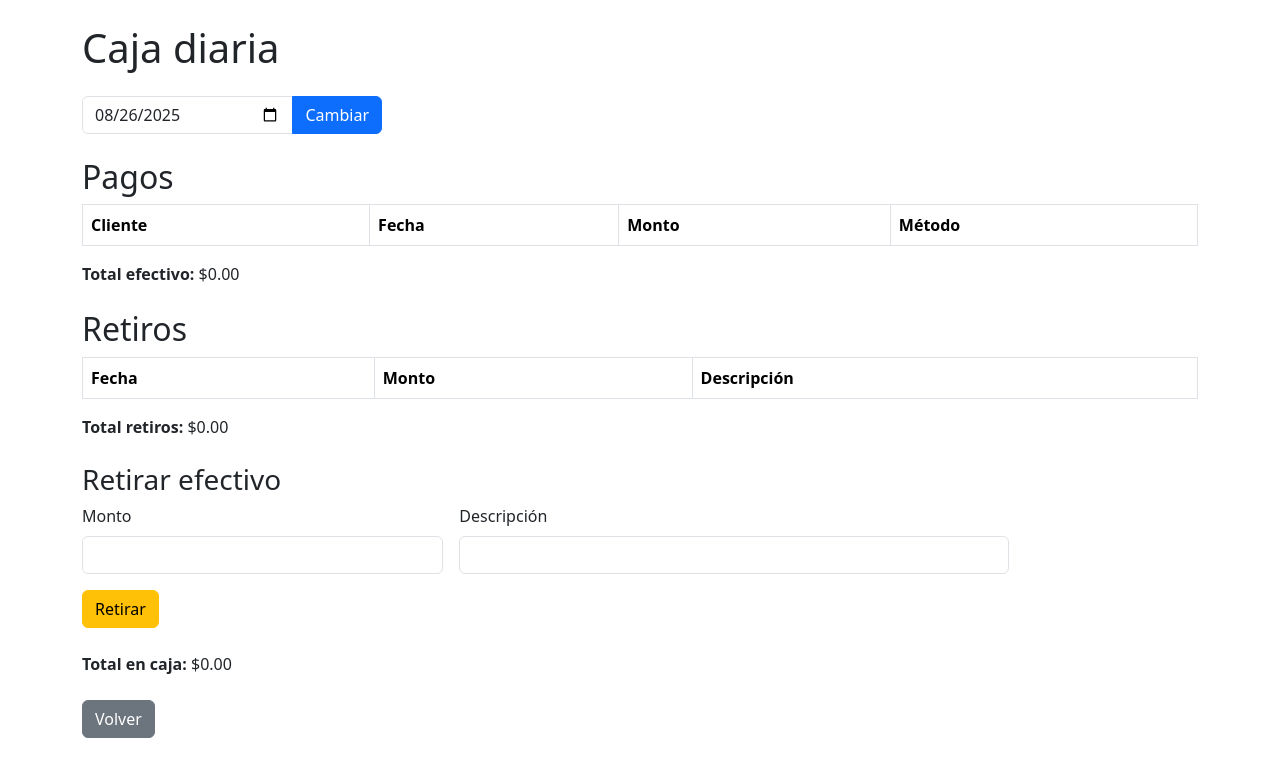
After one commit to benjamacias/lotteryappc, a Flask app: page /cash in a window 1280 px wide. The commit adds this page. Shown: the top 777 px of the page. Run offline with Flask 3, Linux system fonts and the light colour scheme; the visitor is signed in with stand-in values (Sample User, id 1); lists and menus that the app fills with data are empty.

Commit message:
Add cash summary template

```diff
--- a/client_debt_app/app.py
+++ b/client_debt_app/app.py
@@ -6,7 +6,7 @@ from flask_wtf import CSRFProtect
 from werkzeug.security import generate_password_hash, check_password_hash
 from flask_migrate import Migrate
 from models import db, Client, Debt, Payment, User, Movement
-from forms import LoginForm, ClientForm, DebtForm, PaymentForm
+from forms import LoginForm, ClientForm, DebtForm, PaymentForm, WithdrawalForm
 
 app = Flask(__name__)
 app.secret_key = os.environ.get("SECRET_KEY", "dev")
@@ -134,7 +134,12 @@ def add_payment(client_id: int):
     client = Client.query.get_or_404(client_id)
     form = PaymentForm()
     if form.validate_on_submit():
-        payment = Payment(client=client, amount=form.amount.data, date=form.date.data)
+        payment = Payment(
+            client=client,
+            amount=form.amount.data,
+            date=form.date.data,
+            method=form.method.data,
+        )
         db.session.add(payment)
         movement = Movement(
             user_id=session.get("user_id"),
@@ -148,6 +153,48 @@ def add_payment(client_id: int):
     debt_form = DebtForm()
     return render_template(
         "client_detail.html", client=client, debt_form=debt_form, payment_form=form
+    )
+
+
+@app.route("/cash", methods=["GET", "POST"])
+@login_required
+@admin_required
+def cash():
+    form = WithdrawalForm()
+    if form.validate_on_submit():
+        movement = Movement(
+            user_id=session.get("user_id"),
+            action="cash_withdrawal",
+            amount=form.amount.data,
+            description=form.description.data,
+        )
+        db.session.add(movement)
+        db.session.commit()
+        return redirect(url_for("cash"))
+
+    date_str = request.args.get("date")
+    if date_str:
+        selected_date = datetime.strptime(date_str, "%Y-%m-%d").date()
+    else:
+        selected_date = date.today()
+
+    payments = Payment.query.filter(Payment.date == selected_date).all()
+    withdrawals_all = Movement.query.filter_by(action="cash_withdrawal").all()
+    withdrawals = [w for w in withdrawals_all if w.timestamp.date() == selected_date]
+
+    total_cash = sum(p.amount for p in payments if p.method == "cash")
+    total_withdrawals = sum(w.amount for w in withdrawals)
+    cash_total = total_cash - total_withdrawals
+
+    return render_template(
+        "cash.html",
+        payments=payments,
+        withdrawals=withdrawals,
+        form=form,
+        date=selected_date,
+        total_cash=total_cash,
+        total_withdrawals=total_withdrawals,
+        cash_total=cash_total,
     )
 
 
--- a/client_debt_app/forms.py
+++ b/client_debt_app/forms.py
@@ -1,5 +1,12 @@
 from flask_wtf import FlaskForm
-from wtforms import StringField, PasswordField, FloatField, DateField, SubmitField
+from wtforms import (
+    StringField,
+    PasswordField,
+    FloatField,
+    DateField,
+    SubmitField,
+    SelectField,
+)
 from wtforms.validators import DataRequired, Length, NumberRange
 
 
@@ -25,4 +32,19 @@ class DebtForm(FlaskForm):
 class PaymentForm(FlaskForm):
     date = DateField("Fecha", validators=[DataRequired()], format="%Y-%m-%d")
     amount = FloatField("Monto", validators=[DataRequired(), NumberRange(min=0)])
+    method = SelectField(
+        "Método",
+        choices=[
+            ("cash", "Efectivo"),
+            ("transfer", "Transferencia"),
+            ("other", "Otros"),
+        ],
+        validators=[DataRequired()],
+    )
     submit = SubmitField("Agregar pago")
+
+
+class WithdrawalForm(FlaskForm):
+    amount = FloatField("Monto", validators=[DataRequired(), NumberRange(min=0)])
+    description = StringField("Descripción", validators=[Length(max=200)])
+    submit = SubmitField("Retirar")
--- /dev/null
+++ b/client_debt_app/templates/cash.html
@@ -0,0 +1,84 @@
+<!doctype html>
+<html lang="es">
+  <head>
+    <meta charset="utf-8">
+    <meta name="viewport" content="width=device-width, initial-scale=1">
+    <title>Caja diaria</title>
+    <link href="https://cdn.jsdelivr.net/npm/bootstrap@5.3.3/dist/css/bootstrap.min.css" rel="stylesheet">
+  </head>
+  <body>
+    <div class="container py-4">
+      <h1 class="mb-4">Caja diaria</h1>
+      <form method="get" class="mb-4">
+        <div class="input-group" style="max-width: 300px;">
+          <input type="date" name="date" class="form-control" value="{{ date.strftime('%Y-%m-%d') }}">
+          <button class="btn btn-primary" type="submit">Cambiar</button>
+        </div>
+      </form>
+
+      <h2>Pagos</h2>
+      <table class="table table-bordered">
+        <thead>
+          <tr>
+            <th>Cliente</th>
+            <th>Fecha</th>
+            <th>Monto</th>
+            <th>Método</th>
+          </tr>
+        </thead>
+        <tbody>
+          {% for p in payments %}
+          <tr>
+            <td>{{ p.client.name }}</td>
+            <td>{{ p.date.strftime('%d/%m/%Y') }}</td>
+            <td>${{ '%.2f'|format(p.amount) }}</td>
+            <td>{{ p.method_label }}</td>
+          </tr>
+          {% endfor %}
+        </tbody>
+      </table>
+      <div class="mb-4"><strong>Total efectivo:</strong> ${{ '%.2f'|format(total_cash) }}</div>
+
+      <h2>Retiros</h2>
+      <table class="table table-bordered">
+        <thead>
+          <tr>
+            <th>Fecha</th>
+            <th>Monto</th>
+            <th>Descripción</th>
+          </tr>
+        </thead>
+        <tbody>
+          {% for w in withdrawals %}
+          <tr>
+            <td>{{ w.timestamp.strftime('%d/%m/%Y %H:%M') }}</td>
+            <td>${{ '%.2f'|format(w.amount) }}</td>
+            <td>{{ w.description or '' }}</td>
+          </tr>
+          {% endfor %}
+        </tbody>
+      </table>
+      <div class="mb-4"><strong>Total retiros:</strong> ${{ '%.2f'|format(total_withdrawals) }}</div>
+
+      <h3>Retirar efectivo</h3>
+      <form method="post" class="row g-3 mb-4">
+        {{ form.csrf_token }}
+        <div class="col-md-4">
+          {{ form.amount.label(class="form-label") }}
+          {{ form.amount(class="form-control", step="0.01") }}
+        </div>
+        <div class="col-md-6">
+          {{ form.description.label(class="form-label") }}
+          {{ form.description(class="form-control") }}
+        </div>
+        <div class="col-12">
+          {{ form.submit(class="btn btn-warning") }}
+        </div>
+      </form>
+
+      <div class="mb-4"><strong>Total en caja:</strong> ${{ '%.2f'|format(cash_total) }}</div>
+
+      <a href="{{ url_for('index') }}" class="btn btn-secondary">Volver</a>
+    </div>
+  </body>
+</html>
--- a/client_debt_app/templates/client_detail.html
+++ b/client_debt_app/templates/client_detail.html
@@ -60,6 +60,7 @@
           <tr>
             <th>Fecha</th>
             <th>Monto</th>
+            <th>Método</th>
           </tr>
         </thead>
         <tbody>
@@ -67,6 +68,7 @@
           <tr>
             <td>{{ p.date.strftime('%d/%m/%Y') }}</td>
             <td>${{ '%.2f'|format(p.amount) }}</td>
+            <td>{{ p.method_label }}</td>
           </tr>
           {% endfor %}
         </tbody>
@@ -82,6 +84,10 @@
         <div class="col-md-4">
           {{ payment_form.amount.label(class="form-label") }}
           {{ payment_form.amount(class="form-control", step="0.01") }}
+        </div>
+        <div class="col-md-4">
+          {{ payment_form.method.label(class="form-label") }}
+          {{ payment_form.method(class="form-select") }}
         </div>
         <div class="col-12">
           {{ payment_form.submit(class="btn btn-success") }}
--- a/client_debt_app/templates/clients.html
+++ b/client_debt_app/templates/clients.html
@@ -10,7 +10,10 @@
     <div class="container py-4">
       <div class="d-flex justify-content-between mb-4">
         <h1 class="m-0">Clientes</h1>
-        <a href="{{ url_for('logout') }}" class="btn btn-outline-secondary">Salir</a>
+        <div>
+          <a href="{{ url_for('cash') }}" class="btn btn-outline-primary">Caja</a>
+          <a href="{{ url_for('logout') }}" class="btn btn-outline-secondary">Salir</a>
+        </div>
       </div>
       <a href="{{ url_for('new_client') }}" class="btn btn-primary mb-3">Nuevo cliente</a>
 
```
Also changed, not shown: client_debt_app/models.py (+9 -0 lines).
